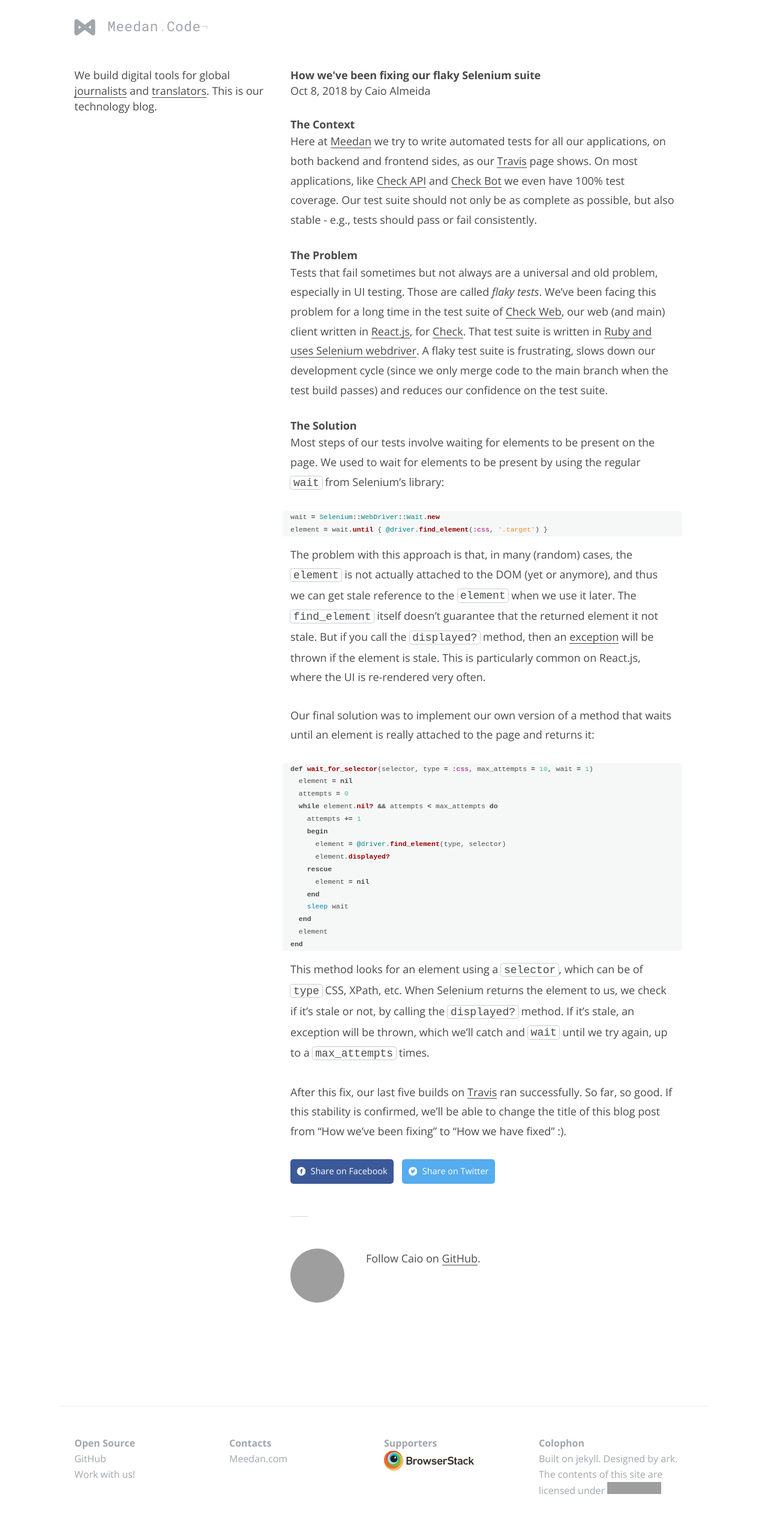
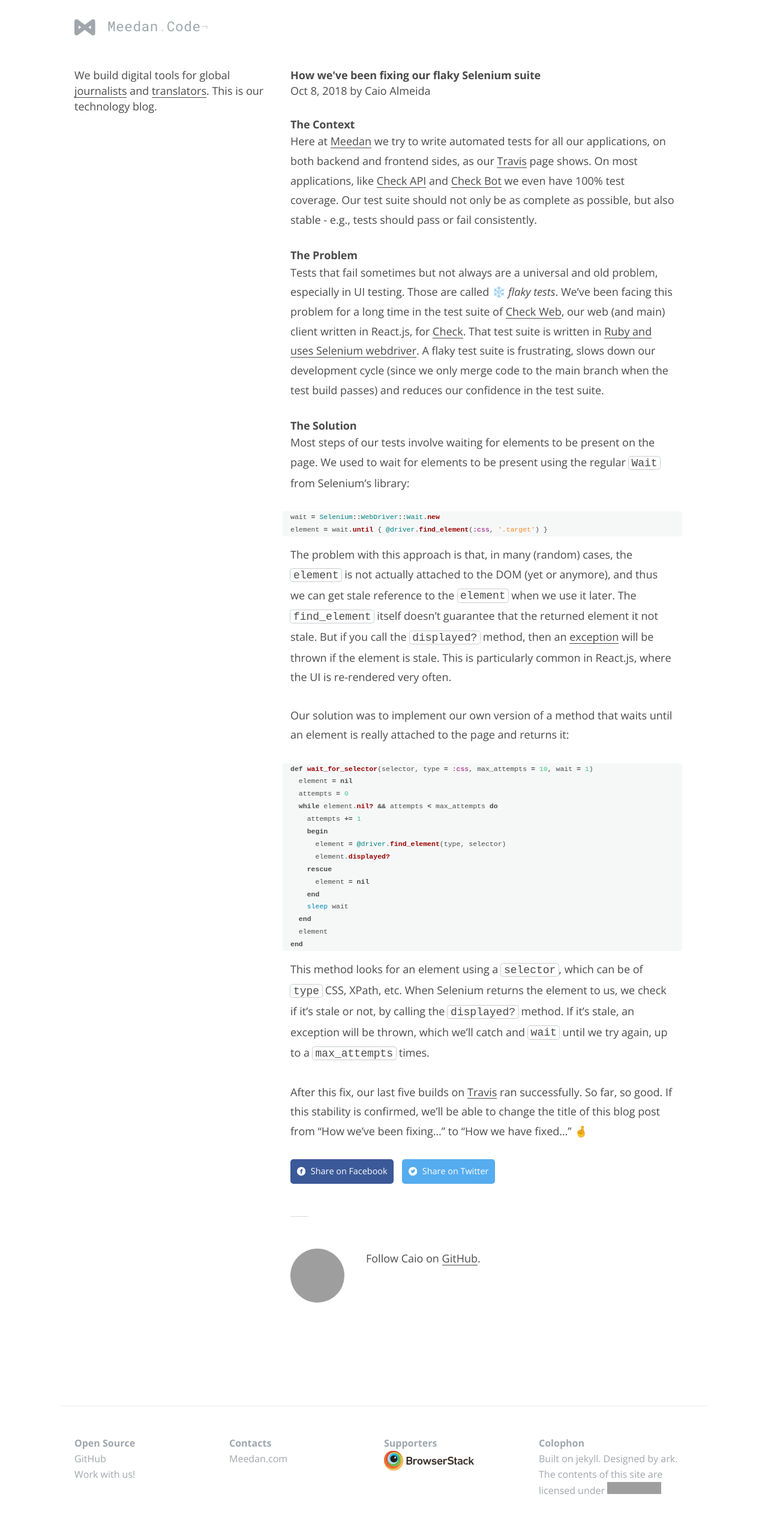
Before and after one commit to meedan/meedan.code, a Jekyll site: the page built from _posts/2018-10-08-stable-selenium.md, in a window 1280 px wide. Shown: the whole page at 60% size. Built offline with Jekyll 4.4.1, drawn with Linux system fonts in a browser that asks for light colours; nearby versions of some CDN libraries; emoji names are drawn with the system emoji font; a script that is not in the unit is left out; comment, search, counter and statistics services are not loaded; grey boxes are pictures that could not be loaded.

Commit message:
Fix emojis and add add safe blank targets to post

````diff
--- a/_posts/2018-10-08-stable-selenium.md
+++ b/_posts/2018-10-08-stable-selenium.md
@@ -6,25 +6,25 @@
 
 ## The Context
 
-Here at [Meedan](https://meedan.com) we try to write automated tests for all our applications, on both backend and frontend sides, as our [Travis](https://travis-ci.org/meedan) page shows. On most applications, like [Check API](https://github.com/meedan/check-api) and [Check Bot](https://github.com/meedan/check-bot) we even have 100% test coverage. Our test suite should not only be as complete as possible, but also stable - e.g., tests should pass or fail consistently.
+Here at [Meedan](https://meedan.com){:target="_blank", rel="noopener noreferrer"} we try to write automated tests for all our applications, on both backend and frontend sides, as our [Travis](https://travis-ci.org/meedan){:target="_blank", rel="noopener noreferrer"} page shows. On most applications, like [Check API](https://github.com/meedan/check-api) and [Check Bot](https://github.com/meedan/check-bot){:target="_blank", rel="noopener noreferrer"} we even have 100% test coverage. Our test suite should not only be as complete as possible, but also stable - e.g., tests should pass or fail consistently.
 
 
 ## The Problem
 
-Tests that fail sometimes but not always are a universal and old problem, especially in UI testing. Those are called _flaky tests_. We've been facing this problem for a long time in the test suite of [Check Web](https://github.com/meedan/check-web), our web (and main) client written in [React.js](https://reactjs.org/), for [Check](http://meedan.com/en/check). That test suite is written in [Ruby and uses Selenium webdriver](https://rubygems.org/gems/selenium-webdriver/versions/2.53.0). A flaky test suite is frustrating, slows down our development cycle (since we only merge code to the main branch when the test build passes) and reduces our confidence on the test suite.
+Tests that fail sometimes but not always are a universal and old problem, especially in UI testing. Those are called :snowflake: _flaky tests_. We've been facing this problem for a long time in the test suite of [Check Web](https://github.com/meedan/check-web){:target="_blank", rel="noopener noreferrer"}, our web (and main) client written in React.js, for [Check](http://meedan.com/en/check){:target="_blank", rel="noopener noreferrer"}. That test suite is written in [Ruby and uses Selenium webdriver](https://rubygems.org/gems/selenium-webdriver/versions/2.53.0){:target="_blank", rel="noopener noreferrer"}. A flaky test suite is frustrating, slows down our development cycle (since we only merge code to the main branch when the test build passes) and reduces our confidence in the test suite.
 
 ## The Solution
 
-Most steps of our tests involve waiting for elements to be present on the page. We used to wait for elements to be present by using the regular `wait` from Selenium's library:
+Most steps of our tests involve waiting for elements to be present on the page. We used to wait for elements to be present using the regular `Wait` from Selenium's library:
 
 ```ruby
 wait = Selenium::WebDriver::Wait.new
 element = wait.until { @driver.find_element(:css, '.target') }
 ```
 
-The problem with this approach is that, in many (random) cases, the `element` is not actually attached to the DOM (yet or anymore), and thus we can get stale reference to the `element` when we use it later. The `find_element` itself doesn't guarantee that the returned element it not stale. But if you call the `displayed?` method, then an [exception](https://docs.seleniumhq.org/exceptions/stale_element_reference.jsp) will be thrown if the element is stale. This is particularly common on React.js, where the UI is re-rendered very often.
+The problem with this approach is that, in many (random) cases, the `element` is not actually attached to the DOM (yet or anymore), and thus we can get stale reference to the `element` when we use it later. The `find_element` itself doesn't guarantee that the returned element it not stale. But if you call the `displayed?` method, then an [exception](https://docs.seleniumhq.org/exceptions/stale_element_reference.jsp){:target="_blank", rel="noopener noreferrer"} will be thrown if the element is stale. This is particularly common in React.js, where the UI is re-rendered very often.
 
-Our final solution was to implement our own version of a method that waits until an element is really attached to the page and returns it:
+Our solution was to implement our own version of a method that waits until an element is really attached to the page and returns it:
 
 ```ruby
 def wait_for_selector(selector, type = :css, max_attempts = 10, wait = 1)
@@ -46,4 +46,4 @@
 
 This method looks for an element using a `selector`, which can be of `type` CSS, XPath, etc. When Selenium returns the element to us, we check if it's stale or not, by calling the `displayed?` method. If it's stale, an exception will be thrown, which we'll catch and `wait` until we try again, up to a `max_attempts` times.
 
-After this fix, our last five builds on [Travis](https://travis-ci.org/meedan/check-web/builds) ran successfully. So far, so good. If this stability is confirmed, we'll be able to change the title of this blog post from "How we've been fixing" to "How we have fixed" :).
+After this fix, our last five builds on [Travis](https://travis-ci.org/meedan/check-web/builds){:target="_blank", rel="noopener noreferrer"} ran successfully. So far, so good. If this stability is confirmed, we'll be able to change the title of this blog post from "How we've been fixing..." to "How we have fixed..." :crossed_fingers:
--- a/_sass/_post.scss
+++ b/_sass/_post.scss
@@ -20,7 +20,7 @@
 	line-height: 1.35;
 }
 
-.content img {
+.content figure img {
 	display: block;
 	margin: 1.7em auto;
 }
````
